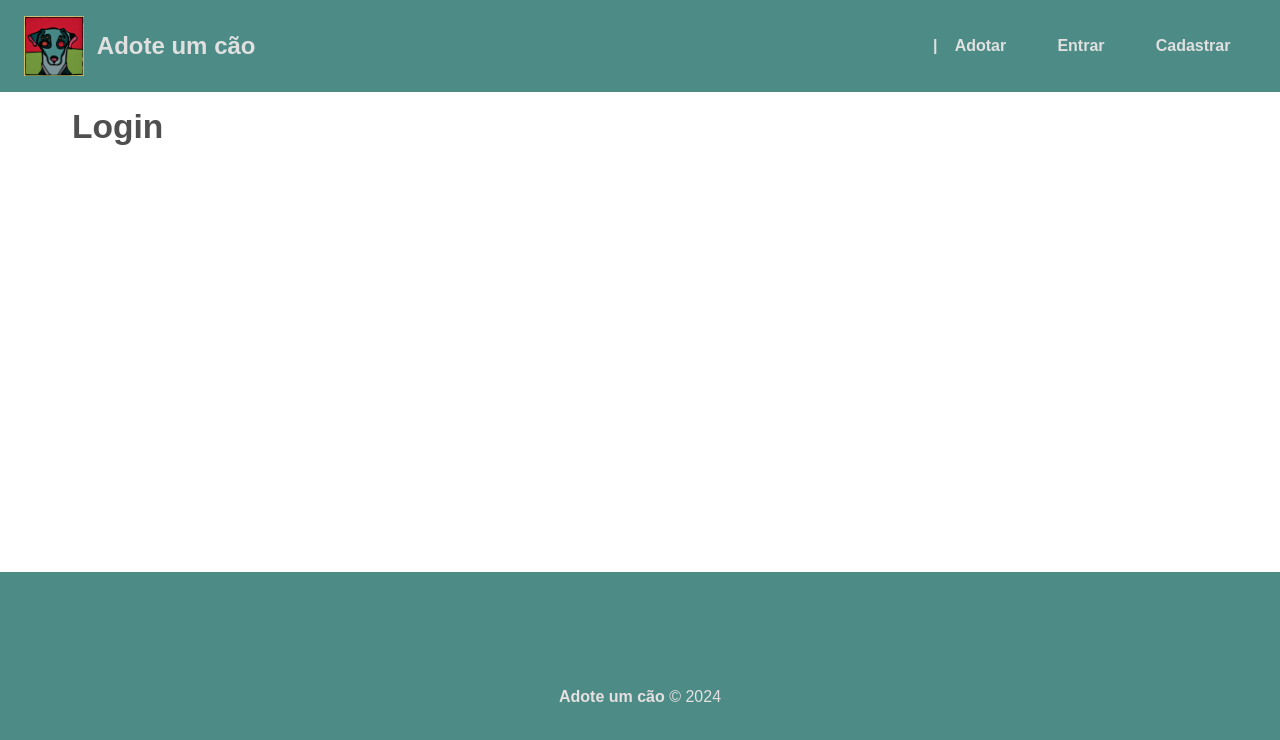
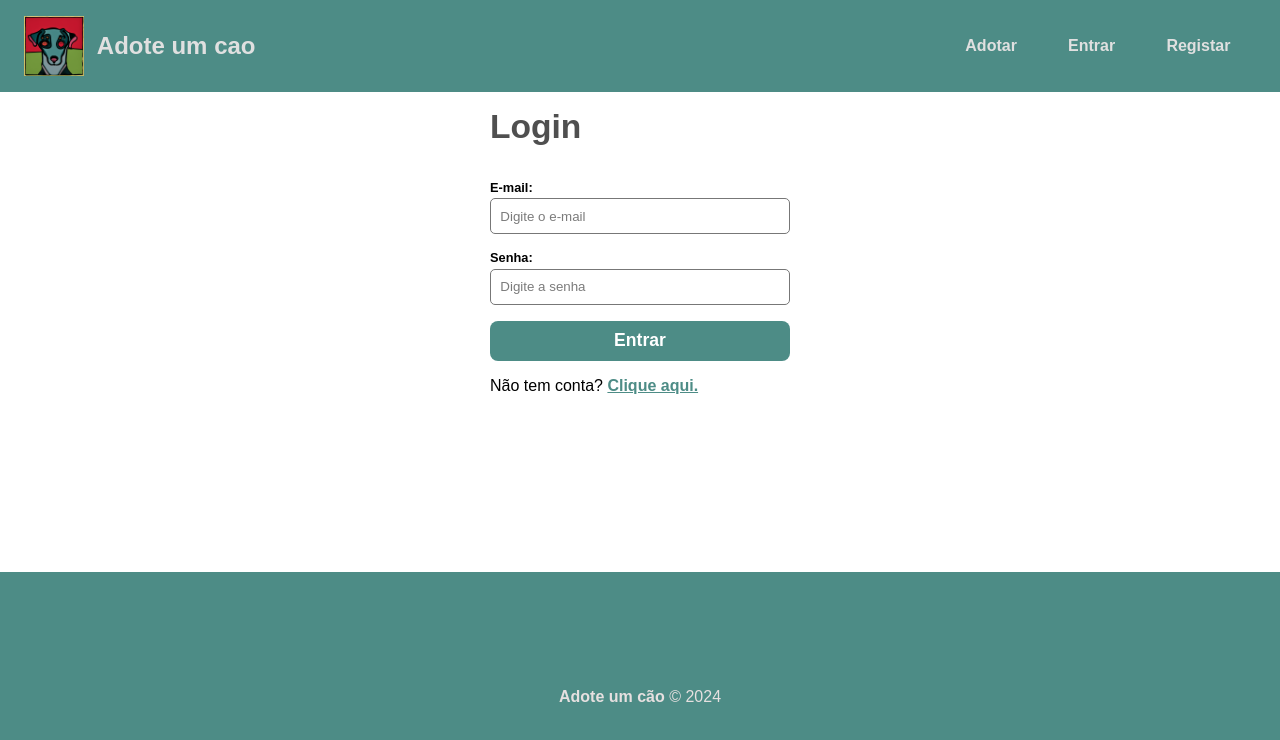
Before and after one commit to danbamorim/Projeto-AdoteCao, a React (Create React App) app in the folder frontend/: page /login in a window 1280 px wide. Shown: the top 740 px of the page. Built offline with nearby package versions, Linux system fonts and the light colour scheme.

Commit message:
CRIANDO O PERFIL DO USER

```diff
--- a/frontend/src/App.js
+++ b/frontend/src/App.js
@@ -7,9 +7,9 @@
 
 // importando paginas
 import Home from './components/pages/Home'
-import Login from './components/pages/Auth/Login'
-import Register from './components/pages/Auth/Register'
-
+import Login from './components/pages/auth/Login'
+import Register from './components/pages/auth/Register'
+import Profile from './components/pages/user/Profile'
 
 // importando componentes
 import Navbar from './components/layout/Navbar'
@@ -29,6 +29,7 @@
           <Routes>
             <Route path="/login" element={<Login />} />
             <Route path="/register" element={<Register />} />
+            <Route path="/user/profile" element={<Profile />} />
             <Route path="/" element={<Home />} />
           </Routes>
         </Container>
--- a/frontend/src/components/layout/Navbar.js
+++ b/frontend/src/components/layout/Navbar.js
@@ -1,27 +1,40 @@
 import { Link } from 'react-router-dom'
+import React, { useContext } from 'react'
+
+import styles from './Navbar.module.css'
+
 import Logo from '../../assets/img/logo.png'
-import styles from './Navbar.module.css'
-import { useContext } from 'react'
+
 /* contexts */
 import { Context } from '../../context/UserContext'
 
+/* hooks */
 
 function Navbar() {
-    const { authenticated } = useContext(Context)
+  const { authenticated, logout } = useContext(Context)
+
   return (
     <nav className={styles.navbar}>
-            <div className={styles.navbar_logo} >
-                <img src={Logo} alt="Adote um cão" />
-                <h2> Adote um cão</h2>
+      <div className={styles.navbar_logo}>
+        <img src={Logo} alt="Adote um cao" />
+        <h2>Adote um cao</h2>
       </div>
       <ul>
         <li>
-                    | <Link to="/">Adotar</Link>
+          <Link to="/">Adotar</Link>
         </li>
-
         {authenticated ? (
           <>
-                        <p>LOgado</p>
+            <li>
+              <Link to="/pet/myadoptions">Minhas Adoções</Link>
+            </li>
+            <li>
+              <Link to="/pet/mypets">Meus Pets</Link>
+            </li>
+            <li>
+              <Link to="/user/profile">Meu Perfil</Link>
+            </li>
+            <li onClick={logout}>Sair</li>
           </>
         ) : (
           <>
@@ -29,13 +42,13 @@
               <Link to="/login">Entrar</Link>
             </li>
             <li>
-                            <Link to="/register">Cadastrar</Link>
-                        </li></>
-
+              <Link to="/register">Registar</Link>
+            </li>
+          </>
         )}
       </ul>
     </nav>
-
   )
 }
+
 export default Navbar
--- a/frontend/src/components/pages/Auth/Login.js
+++ b/frontend/src/components/pages/Auth/Login.js
@@ -1,8 +1,50 @@
-function Home() {
-    return (
-        <section>
-            <h1>Login</h1>
-        </section>
-    )
+import { useState, useContext } from 'react'
+import Input from '../../form/Input'
+import { Link } from 'react-router-dom'
+
+import styles from '../../form/Form.module.css'
+
+/* contexts */
+import { Context } from '../../../context/UserContext'
+
+function Login() {
+  const [user, setUser] = useState({})
+  const { login } = useContext(Context)
+
+  function handleChange(e) {
+    setUser({ ...user, [e.target.name]: e.target.value })
+  }
+
+  const handleSubmit = (e) => {
+    e.preventDefault()
+    login(user)
+  }
+
+  return (
+    <section className={styles.form_container}>
+      <h1>Login</h1>
+      <form onSubmit={handleSubmit}>
+        <Input
+          text="E-mail"
+          type="email"
+          name="email"
+          placeholder="Digite o e-mail"
+          handleOnChange={handleChange}
+        />
+        <Input
+          text="Senha"
+          type="password"
+          name="password"
+          placeholder="Digite a senha"
+          handleOnChange={handleChange}
+        />
+        <input type="submit" value="Entrar" />
+      </form>
+      <p>
+        Não tem conta? <Link to="/register">Clique aqui.</Link>
+      </p>
+    </section>
+  )
 }
-export default Home
+
+export default Login
--- /dev/null
+++ b/frontend/src/components/pages/user/Profile.js
@@ -0,0 +1,9 @@
+function Profile() {
+    return (
+        <section>
+            <h1>PROFILE</h1>
+        </section>
+    )
+}
+
+export default Profile
--- a/frontend/src/context/UserContext.js
+++ b/frontend/src/context/UserContext.js
@@ -5,12 +5,11 @@
 const Context = createContext();
 
 function UserProvider({ children }) {
-  const { authenticated, register } = useAuth();
+  const { authenticated, register, logout, login } = useAuth();
 
   return (
     <Context.Provider
-      value={{ authenticated, register }}
-    >
+      value={{ authenticated, register, logout, login }}>
       {children}
     </Context.Provider>
   );
--- a/frontend/src/hooks/useAuth.js
+++ b/frontend/src/hooks/useAuth.js
@@ -45,5 +45,36 @@
 
         navigate('/')
     }
-    return { authenticated, register }
+
+  function logout() {
+    const msgText = 'Logout realizado com sucesso!'
+    const msgType = 'success'
+
+    setAuthenticated(false)
+    localStorage.removeItem('token')
+    api.defaults.headers.Authorization = undefined
+    navigate('/')
+
+    setFlashMessage(msgText, msgType)
+  }
+  async function login(user) {
+    let msgText = 'Login realizado com sucesso!'
+    let msgType = 'success'
+
+    try {
+      const data = await api.post('/users/login', user).then((response) => {
+        return response.data
+      })
+
+      await authUser(data)
+    } catch (error) {
+      // tratar erro
+      msgText = error.response.data.message
+      msgType = 'error'
+    }
+
+    setFlashMessage(msgText, msgType)
+  }
+
+  return { authenticated, register,logout, login }
 }
--- a/frontend/src/utils/api.js
+++ b/frontend/src/utils/api.js
@@ -2,4 +2,4 @@
 
 export default axios.create({
   baseURL: "http://localhost:5000",
-});
+})
```
Also changed, not shown: frontend/src/components/pages/user/Profile.module.css (added). Lines whose indentation alone changed are shown as unchanged.
